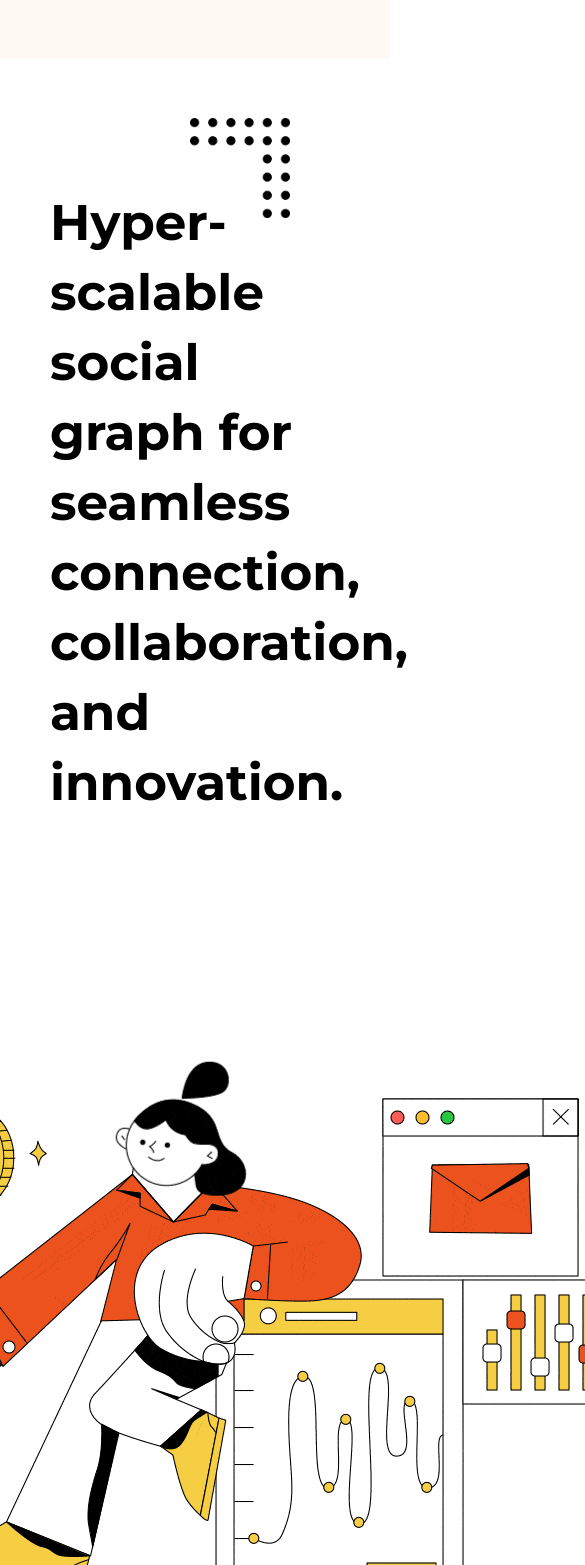
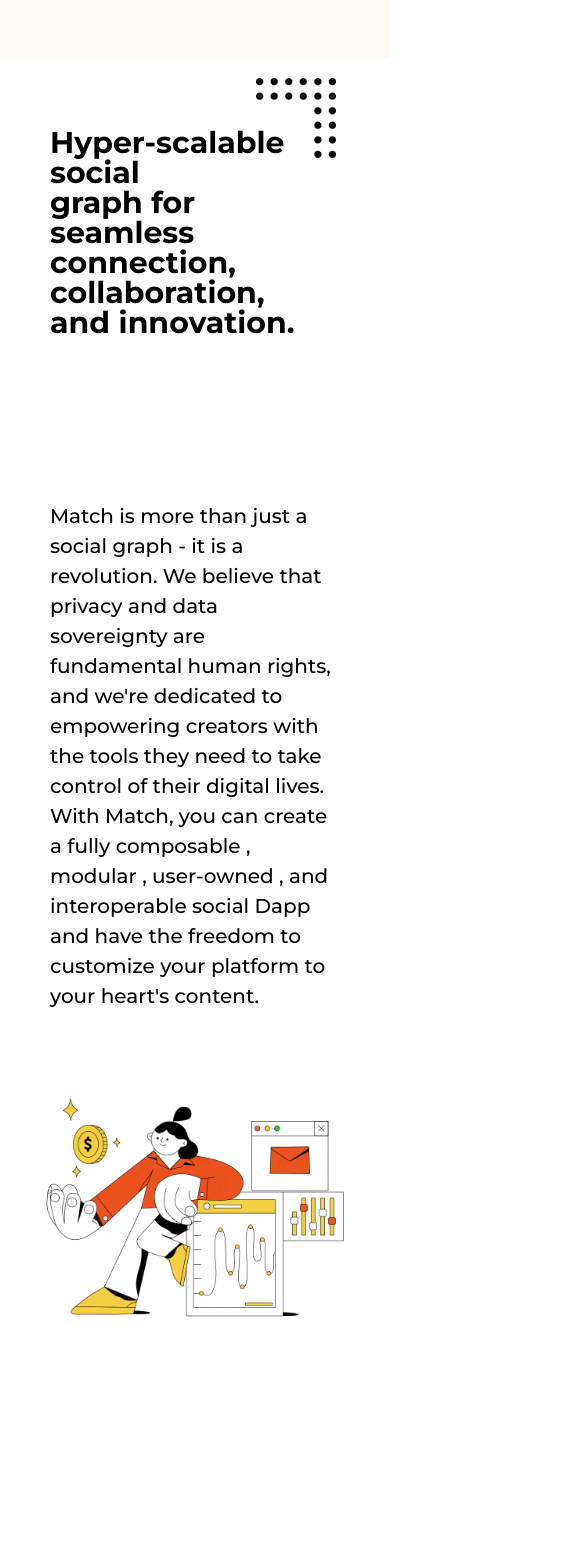
Before and after one commit to DevOlagboye/mathchain-react, a React (Create React App) app: page / in a window 390 px wide. Shown: the part 1443-3008 px from the top of the page, 585 px wide, since content can reach past the window. After the commit the page ends 2841 px from the top, so only its background shows below. Built offline with nearby package versions, Linux system fonts and the light colour scheme.

Commit message:
Started Styling the About Component

```diff
--- a/src/Components/About/About.css
+++ b/src/Components/About/About.css
@@ -4,5 +4,40 @@
 
 .about-info-image {
   display: flex;
+  flex-wrap: wrap;
+  gap: 30px;
   justify-content: center;
 }
+
+.about-text > h5 {
+  font-family: "Montserrat", sans-serif;
+  font-weight: 500;
+  font-size: 20px;
+  line-height: 30px;
+}
+
+.about-gif > img {
+  margin-top: 40px;
+}
+
+@media (max-width: 900px) {
+  .about-gif > img {
+    width: 360px;
+    margin-top: 15px;
+  }
+  .about-info-image {
+    gap: 10px;
+  }
+  .about-text > h5 {
+    width: 100%;
+  }
+}
+
+@media (min-width: 992px) {
+  .about-gif > img {
+    width: 700px;
+  }
+  .about-text > h5 {
+    width: 550px;
+  }
+}
--- a/src/Components/HyperScale/HyperScale.css
+++ b/src/Components/HyperScale/HyperScale.css
@@ -20,3 +20,16 @@
   top: -70px;
   width: 100px;
 }
+
+@media (max-width: 800px) {
+  .hyper-img {
+    width: 80px;
+    top: -50px;
+    right: 4px;
+  }
+  .hyperscale-main-text > h3 {
+    font-size: 30px;
+    line-height: 30px;
+    margin-top: 20px;
+  }
+}
```
